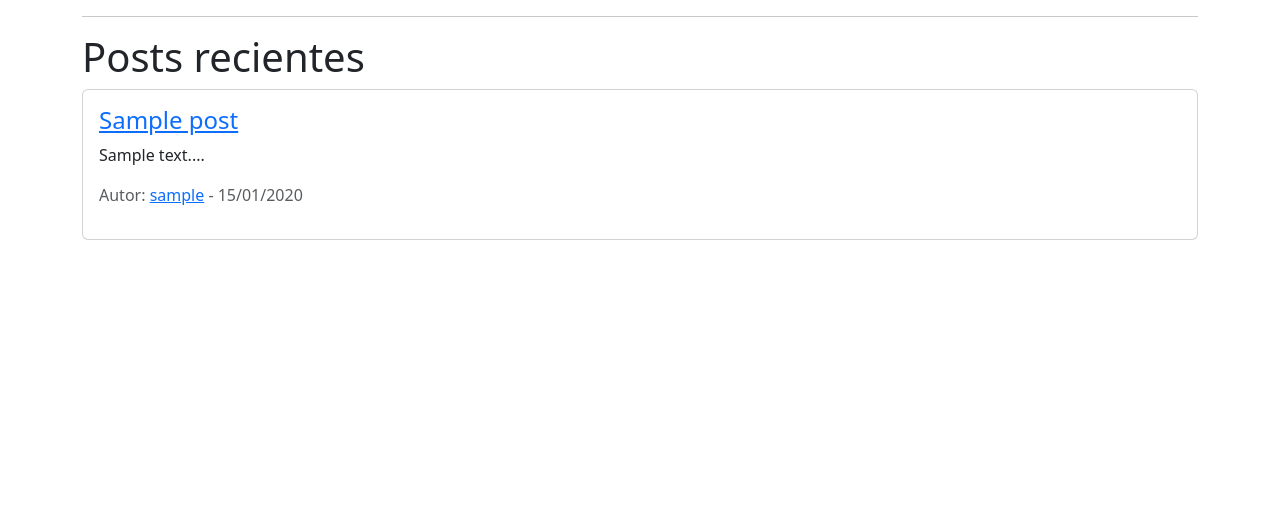
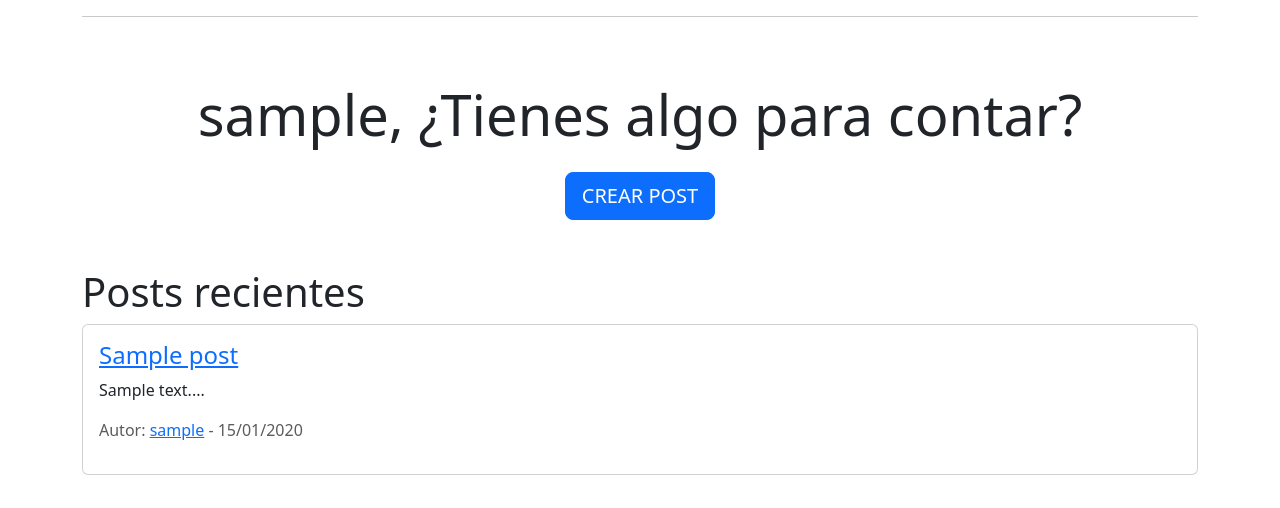
Before and after one commit to mchena6/miniblog, a Flask app: page / in a window 1280 px wide. Shown: the part 62-570 px from the top of the page. Run offline with Flask 3, Linux system fonts and the light colour scheme; a user stored in the database is signed in; tables that the repository leaves empty hold one stand-in row (values such as "Sample post").

Commit message:
Se agrego el boton de crear posteo

```diff
--- a/templates/index.html
+++ b/templates/index.html
@@ -3,6 +3,15 @@
 {% block title %}Inicio{% endblock %}
 
 {% block content %}
+<div class="text-center py-5">
+    {% if current_user.is_authenticated %}
+        <h1 class="display-4"> {{ current_user.username }}, ¿Tienes algo para contar?</h1>
+            <div class="mt-4">
+                <a href="{{ url_for('new_post')}}" class="btn btn-primary btn-lg mr-3">CREAR POST</a>
+            </div>
+    {% endif %}
+</div>
+
 <h1>Posts recientes</h1>
 {% for post in posts %}
     <div class="card mb-3">
```
